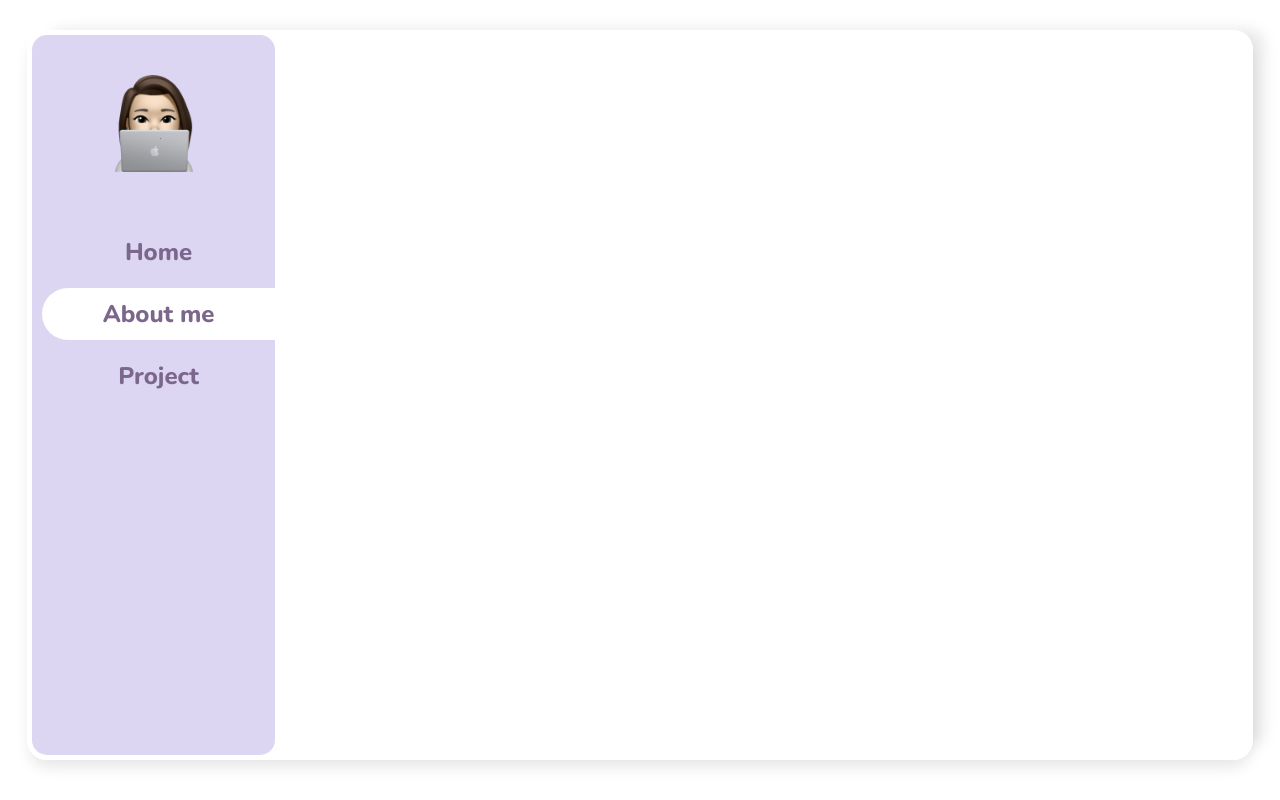
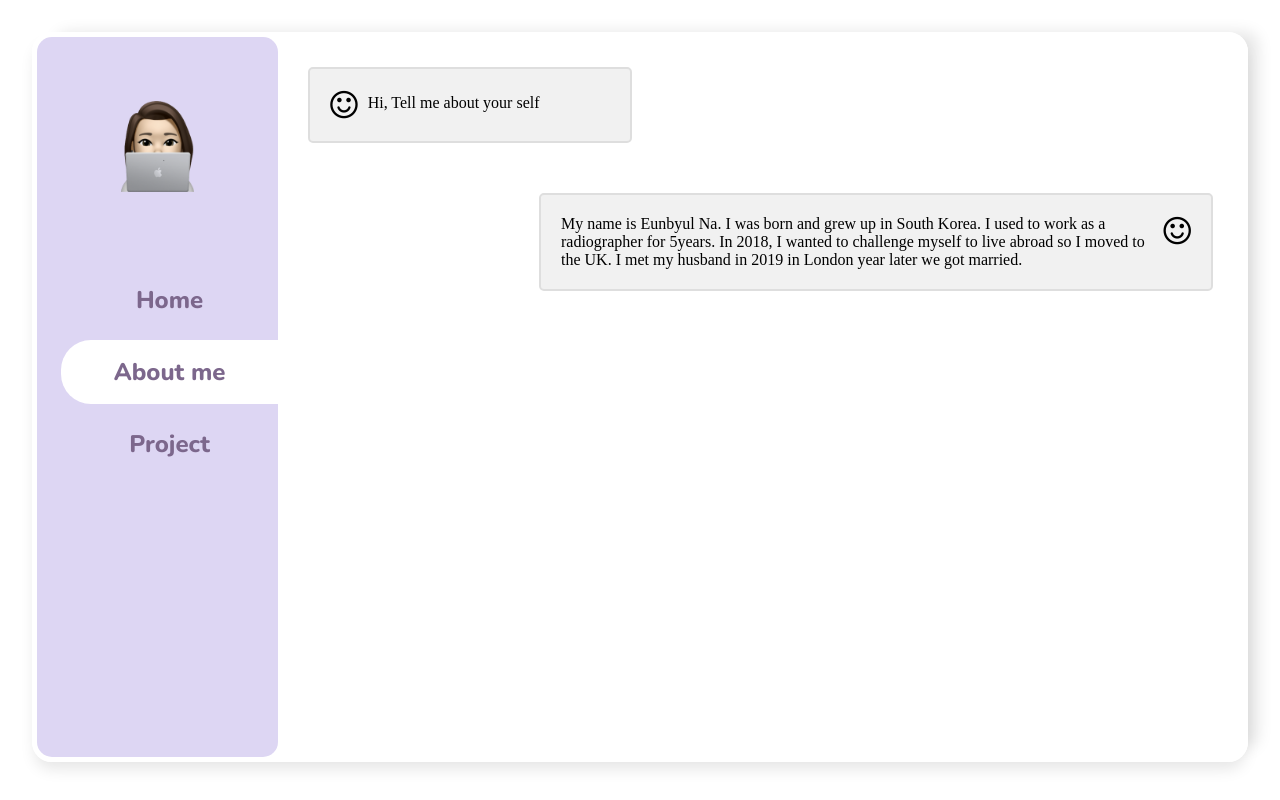
Before and after one commit to EunbyulNa/FAC-website, a plain HTML site: page aboutme.html in a window 1280 px wide. Drawn offline with nearby package versions, Linux system fonts and the light colour scheme.

Commit message:
add aboutme section,add chat function

```diff
--- a/aboutme.html
+++ b/aboutme.html
@@ -35,8 +35,19 @@
 
 
 
-      <div class="main">
+      <div class="aboutme-main">
 
+        <div class="chat">
+
+            <i class="fa fa-smile-o fa-2x" aria-hidden="true"></i>
+            <p>Hi, Tell me about your self</p>
+        </div>
+
+        <div class="answer">
+
+            <i class="fa fa-smile-o fa-2x" aria-hidden="true"></i>
+            <p>My name is Eunbyul Na. I was born and grew up in South Korea. I used to work as a radiographer for 5years. In 2018,  I wanted to challenge myself to live abroad so I moved to the UK. I met my husband in 2019 in London year later we got married. </p>
+        </div>
 
 
 
--- a/app.js
+++ b/app.js
@@ -4,6 +4,9 @@ let currentLocation = location.href;
 
 let titleImg = document.querySelector(".title-img");
 let titleDesc = document.querySelector(".title-desc");
+
+let chat = document.querySelector(".chat");
+let answer = document.querySelector(".answer");
 
 menuItems.forEach( (item) => {
   if(currentLocation === item.href) {
@@ -15,11 +18,23 @@ menuItems.forEach( (item) => {
 window.addEventListener("load", function() {
   titleImg.style.marginTop = 0;
   titleImg.style.opacity = '1';
-})
+});
 
 window.addEventListener("load", function () {
   setTimeout(function () {
     titleDesc.style.marginTop = 0;
     titleDesc.style.opacity = '1'
-  }, 1300)
-})
+  }, 1300);
+});
+
+window.addEventListener("load", function() {
+  chat.style.marginLeft= "30px";
+  chat.style.opacity = '1';
+});
+
+window.addEventListener("load", function () {
+  setTimeout(function () {
+    answer.style.marginRight = "30px";
+    answer.style.opacity = '1'
+  }, 1300);
+});
--- a/style.css
+++ b/style.css
@@ -9,12 +9,13 @@ body {
 }
 
 .container {
+
   box-shadow: 17px -7px 15px -7px rgba(0,0,0,0.1),0px 10px 15px -3px rgba(0,0,0,0.1);
-  border: 5px solid white;
-  margin: 30px auto;
+  border: 5px solid #fff;
+  margin: 2rem 2rem;
   border-radius: 20px;
-  width: 95vw;
-  height: 90vh;
+  min-width: 90vw;
+  min-height: 90vh;
   display: flex;
 }
 
@@ -23,13 +24,13 @@ body {
   flex-direction: column;
   overflow: auto;
   border-radius: 15px 15px 15px 15px;
-  width: 20%;
+  width:20%;
   background-color: #DDD6F3;
 }
 
 .sideImg {
  text-align: center;
- padding: 40px 10px;
+ padding: 4rem 1rem;
 }
 
 .sideImg img {
@@ -37,14 +38,14 @@ body {
 }
 
 .menu ul {
-  margin-left: 10px;
+  margin-left: 1.5rem;
 }
 
 .menu ul li {
   list-style: none;
   text-align: center;
-  margin: 10px 0;
-  padding: 10px;
+  margin: 0.5rem 0;
+  padding: 1rem;
 }
 
 .active {
@@ -55,14 +56,14 @@ body {
 .menu ul li a{
   font-family: 'Nunito', sans-serif;
   text-decoration: none;
-  font-size:1.5em;
+  font-size:1.5rem;
   color: #7c678c;
 }
 
 .main {
   overflow: scroll;
   border-radius:0 13px 13px 0;
-  width: 80%;
+    width:80%;
   display: flex;
   flex-direction: column;
   justify-content: center;
@@ -74,11 +75,10 @@ body {
 
 
 .title-img {
-
  position: relative;
- width: 200px;
+ max-width: 15vw;
  z-index: 3;
- margin-top: 200px;
+ margin-top: 2rem;
  transition: all 1s ease-in-out;
  opacity: 0;
 }
@@ -93,7 +93,7 @@ body {
   top:-10px;
   right:-20px;
   transform: rotate(10deg);
-  font-size: 20px;
+
   padding: 5px 10px;
   border-radius: 5px;
   z-index: -1;
@@ -101,23 +101,37 @@ body {
 
 .title-hi p {
   font-family: 'Gloria Hallelujah', cursive;
-  font-size: 17px;
+  font-size: 1rem;
 }
 
 .title-desc {
 
-  margin-top: 200px;
+  margin-top: 10rem;
   transition: all 1s ease-in-out;
   opacity: 0;
 }
 
 .title-desc h1 {
+    font-size: 2rem;
+cursor: pointer;
+    font-family: 'Nunito', sans-serif;
 
-    font-family: 'Nunito', sans-serif;
 }
 
+.wavy{
+
+
+}
+
+.wavy:hover {
+  -webkit-text-decoration: underline wavy #22a4be;
+  text-decoration: underline wavy #22a4be;
+  color: #22a4be;
+}
+
+
 .footer-icons {
-  margin-top: 90px;
+  margin-top: 3rem;
   text-align: center;
 }
 
@@ -132,3 +146,63 @@ body {
   font-size: 15px;
   padding: 5px;
 }
+
+
+
+/*aboutme*/
+.aboutme-main {
+  overflow: scroll;
+  border-radius:0 13px 13px 0;
+    width:80%;
+
+  background-color: white;
+}
+
+
+.chat {
+  width: 300px;
+  border: 2px solid #dedede;
+  background-color: #f1f1f1;
+  border-radius: 5px;
+  padding: 10px;
+  margin: 30px 0 20px 0;
+  transition: all 1s ease-in-out;
+  opacity: 0;
+}
+
+.answer {
+  width: 650px;
+  float: right;
+
+  border: 2px solid #dedede;
+  background-color: #f1f1f1;
+  border-radius: 5px;
+  padding: 10px;
+  margin: 30px 0 20px;
+  transition: all 1s ease-in-out;
+  opacity: 0;
+}
+
+.chat::after {
+  content: "";
+  clear: both;
+  display: table;
+}
+
+.chat i {
+  padding: 10px;
+  float:left;
+}
+
+.answer i {
+  padding: 10px;
+  float:right;
+}
+
+.answer p {
+  padding: 10px;
+}
+
+.chat p {
+  padding: 15px;
+}
```
Also changed, not shown: index.html (+2 -2 lines), 1 other file.
